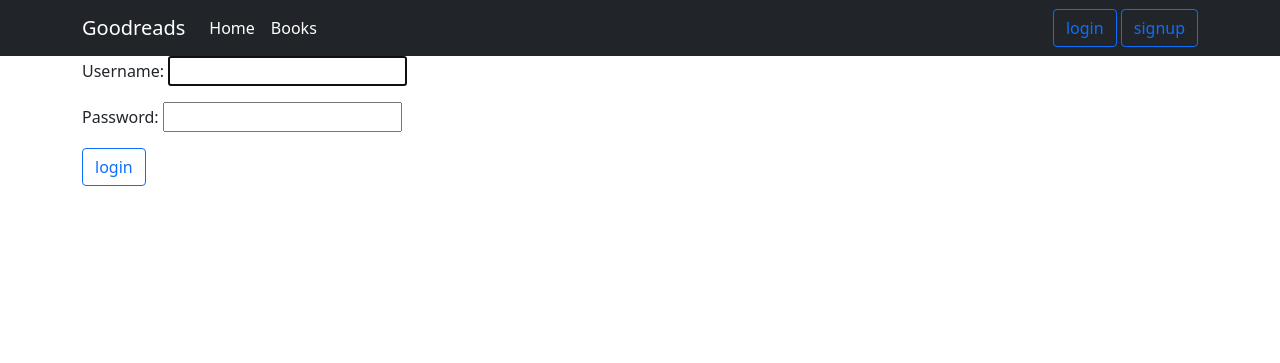
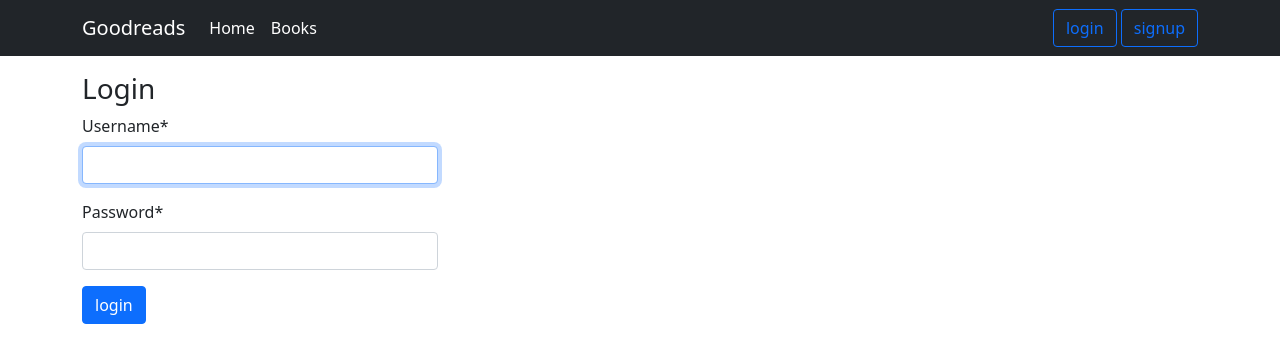
Before and after one commit to Saydullayev-Oybek/goodreads, a Django app: page /users/login/ in a window 1280 px wide. Shown: the top 363 px of the page. Run offline with Django 4.2, Linux system fonts and the light colour scheme; some libraries are stand-ins or nearby versions.

Commit message:
install crispy forms

```diff
--- a/config/settings.py
+++ b/config/settings.py
@@ -39,7 +39,8 @@
     'django.contrib.messages',
     'django.contrib.staticfiles',
     # global apps
-
+    'crispy_forms',
+    'crispy_bootstrap5',
     # local apps
     'book',
     'users',
@@ -141,3 +142,6 @@
 LOGIN_URL = 'login'
 
 AUTH_USER_MODEL = 'users.CustomUser'
+
+CRISPY_ALLOWED_TEMPLATE_PACKS = "bootstrap5"
+CRISPY_TEMPLATE_PACK = "bootstrap5"
--- a/templates/base.html
+++ b/templates/base.html
@@ -11,7 +11,7 @@
 <body>
 
 
-<nav class="navbar navbar-expand-lg navbar navbar-dark bg-dark">
+<nav class="navbar navbar-expand-lg navbar navbar-dark bg-dark mb-3">
   <div class="container-fluid container">
     <a class="navbar-brand" href="#">Goodreads</a>
     <div class="collapse navbar-collapse" id="navbarSupportedContent">
--- a/templates/registration/login.html
+++ b/templates/registration/login.html
@@ -1,10 +1,16 @@
 {% extends 'base.html' %}
+{% load crispy_forms_tags %}
 
 {% block content %}
     <div class="container">
-        <form method="post">{% csrf_token %}
-            {{ login_form.as_p }}
-            <button class="btn btn-outline-primary" type="submit">login</button>
-        </form>
+        <div class="row">
+            <div class="col-4">
+                <h3>Login</h3>
+                <form method="post">{% csrf_token %}
+                    {{ login_form | crispy}}
+                    <button class="btn btn-primary" type="submit">login</button>
+                </form>
+            </div>
+        </div>
     </div>
 {% endblock content %}
```
Also changed, not shown: templates/registration/profile_edit.html (+10 -6 lines), templates/registration/register.html (+10 -5 lines).
